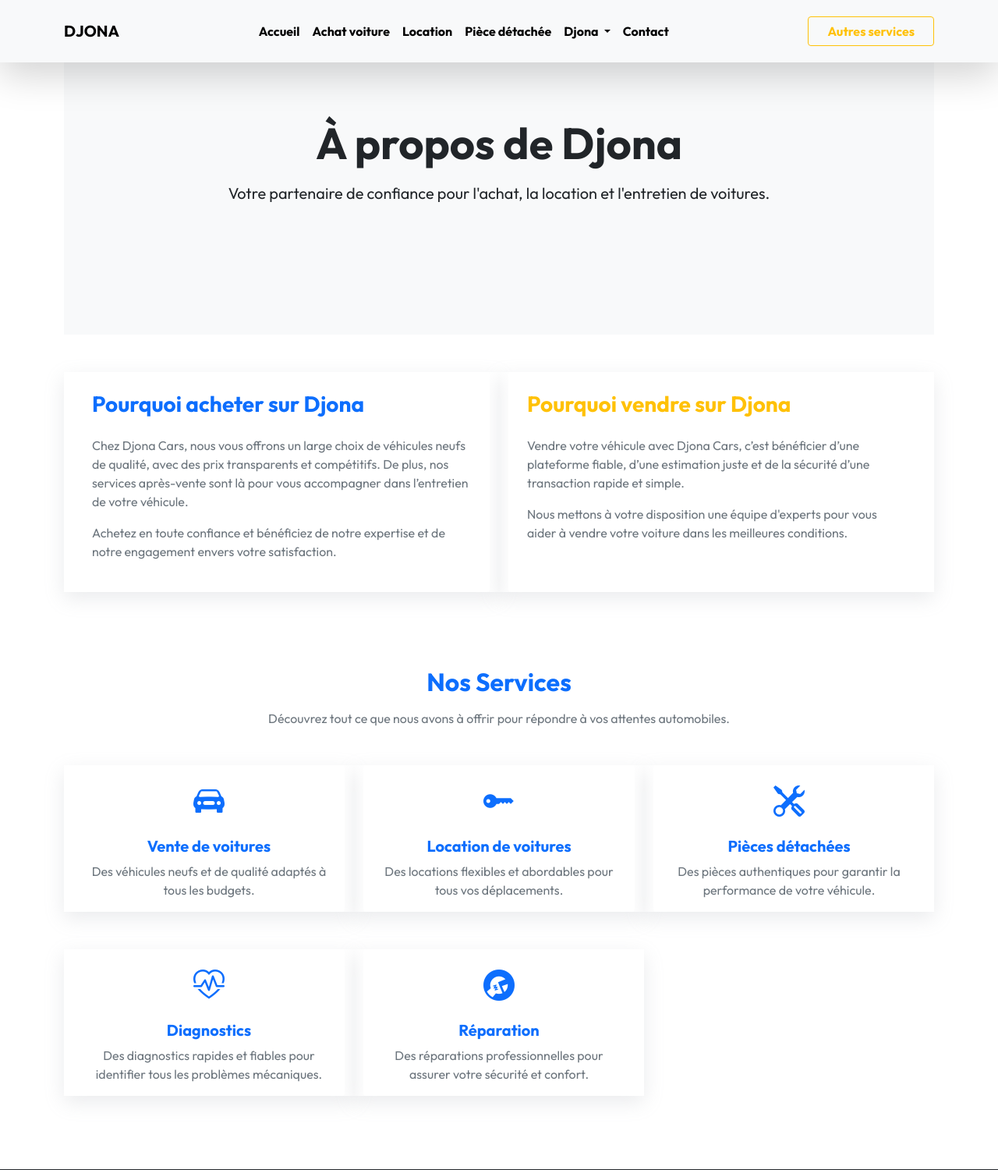
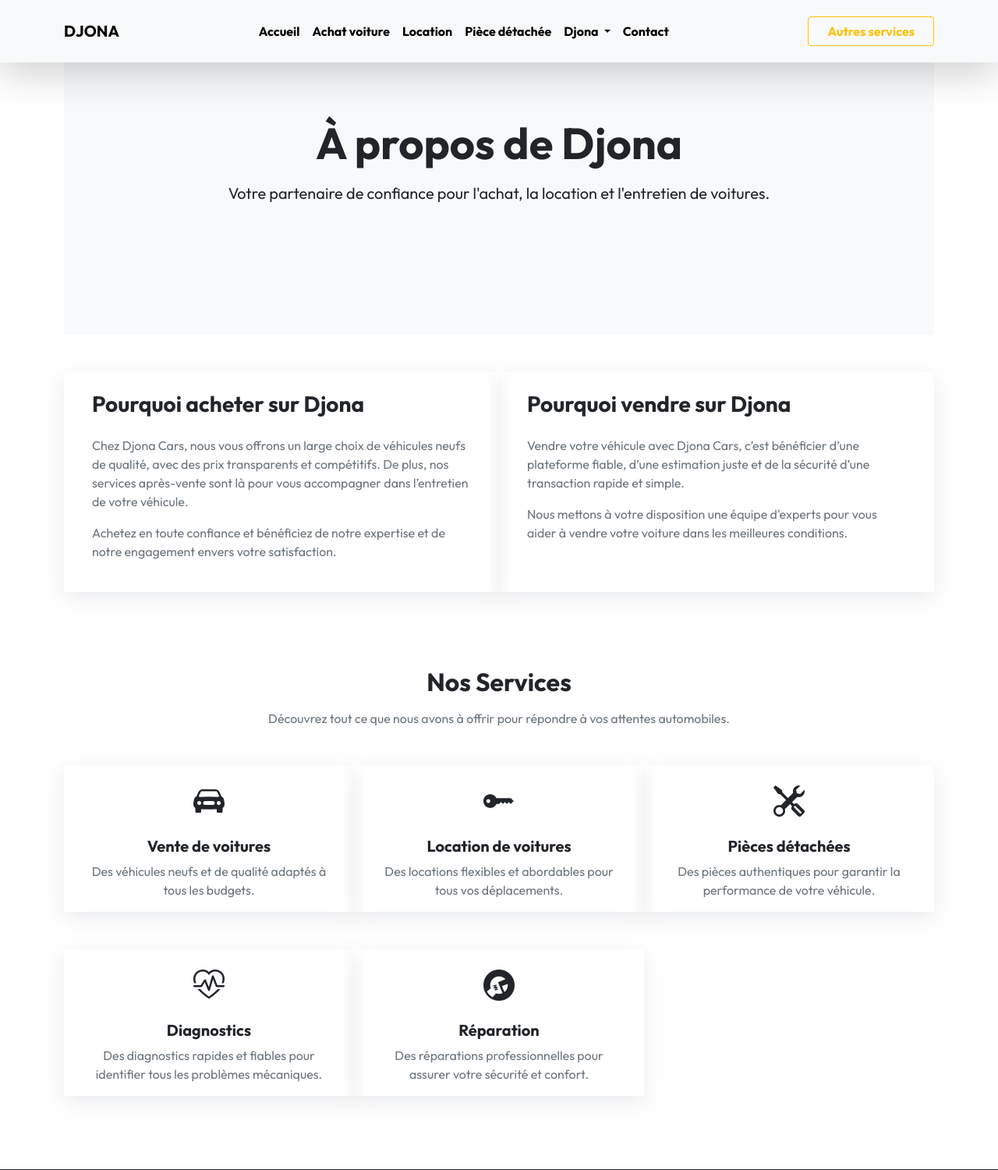
Before and after one commit to Zizou897/djoona, a Django app: page /about in a window 1280 px wide. Shown: the top 1500 px of the page at 78% size. Run offline with Django 5.2, Linux system fonts and the light colour scheme; some libraries are stand-ins or nearby versions; some web fonts are replaced.

Commit message:
mise a jour 20

```diff
--- a/djona_admin/templates/about.html
+++ b/djona_admin/templates/about.html
@@ -15,7 +15,7 @@
                 <div class="row">
                     <div class="col-md-6 mb-4" id="mission_card">
                         <div class="card border-0 p-4">
-                            <h3 class="fw-bold text-primary">Pourquoi acheter sur Djona</h3>
+                            <h3 class="fw-bold">Pourquoi acheter sur Djona</h3>
                             <p class="text-muted mt-3">Chez Djona Cars, nous vous offrons un large choix de véhicules neufs de qualité, avec des prix transparents et compétitifs. De plus, nos services après-vente sont là pour vous accompagner dans l’entretien de votre véhicule.</p>
                             <p class="text-muted">Achetez en toute confiance et bénéficiez de notre expertise et de notre engagement envers votre satisfaction.</p>
                         </div>
@@ -23,7 +23,7 @@
 
                     <div class="col-md-6 mb-4" id="mission_card">
                         <div class="card border-0 p-4">
-                            <h3 class="fw-bold text-warning">Pourquoi vendre sur Djona</h3>
+                            <h3 class="fw-bold">Pourquoi vendre sur Djona</h3>
                             <p class="text-muted mt-3">Vendre votre véhicule avec Djona Cars, c’est bénéficier d’une plateforme fiable, d’une estimation juste et de la sécurité d’une transaction rapide et simple.</p>
                             <p class="text-muted">Nous mettons à votre disposition une équipe d'experts pour vous aider à vendre votre voiture dans les meilleures conditions.</p>
                         </div>
@@ -36,7 +36,7 @@
         <!-- Services Section -->
         <section class="py-4">
             <div class="container text-center">
-                <h2 class="fw-bold text-primary">Nos Services</h2>
+                <h2 class="fw-bold">Nos Services</h2>
                 <p class="text-muted mt-3">Découvrez tout ce que nous avons à offrir pour répondre à vos attentes automobiles.</p>
                 <div class="row mt-5">
                     <!-- Vente de voitures -->
@@ -44,9 +44,9 @@
                         <div class="card border-0">
                             <div class="card-body text-center">
                                 <div class="mb-3">
-                                    <i class="bi bi-car-front-fill text-primary" style="font-size: 2.5rem;"></i>
+                                    <i class="bi bi-car-front-fill" style="font-size: 2.5rem;"></i>
                                 </div>
-                                <h5 class="card-title text-primary fw-bold">Vente de voitures</h5>
+                                <h5 class="card-title fw-bold">Vente de voitures</h5>
                                 <p class="card-text text-muted">Des véhicules neufs et de qualité adaptés à tous les budgets.</p>
                             </div>
                         </div>
@@ -56,9 +56,9 @@
                         <div class="card border-0">
                             <div class="card-body text-center">
                                 <div class="mb-3">
-                                    <i class="bi bi-key-fill text-primary" style="font-size: 2.5rem;"></i>
+                                    <i class="bi bi-key-fill" style="font-size: 2.5rem;"></i>
                                 </div>
-                                <h5 class="card-title text-primary fw-bold">Location de voitures</h5>
+                                <h5 class="card-title fw-bold">Location de voitures</h5>
                                 <p class="card-text text-muted">Des locations flexibles et abordables pour tous vos déplacements.</p>
                             </div>
                         </div>
@@ -68,9 +68,9 @@
                         <div class="card border-0">
                             <div class="card-body text-center">
                                 <div class="mb-3">
-                                    <i class="bi bi-tools text-primary" style="font-size: 2.5rem;"></i>
+                                    <i class="bi bi-tools" style="font-size: 2.5rem;"></i>
                                 </div>
-                                <h5 class="card-title text-primary fw-bold">Pièces détachées</h5>
+                                <h5 class="card-title fw-bold">Pièces détachées</h5>
                                 <p class="card-text text-muted">Des pièces authentiques pour garantir la performance de votre véhicule.</p>
                             </div>
                         </div>
@@ -82,9 +82,9 @@
                         <div class="card border-0">
                             <div class="card-body text-center">
                                 <div class="mb-3">
-                                    <i class="bi bi-heart-pulse text-primary" style="font-size: 2.5rem;"></i>
+                                    <i class="bi bi-heart-pulse" style="font-size: 2.5rem;"></i>
                                 </div>
-                                <h5 class="card-title text-primary fw-bold">Diagnostics</h5>
+                                <h5 class="card-title fw-bold">Diagnostics</h5>
                                 <p class="card-text text-muted">Des diagnostics rapides et fiables pour identifier tous les problèmes mécaniques.</p>
                             </div>
                         </div>
@@ -94,9 +94,9 @@
                         <div class="card border-0">
                             <div class="card-body text-center">
                                 <div class="mb-3">
-                                    <i class="bi bi-wrench-adjustable-circle-fill text-primary" style="font-size: 2.5rem;"></i>
+                                    <i class="bi bi-wrench-adjustable-circle-fill" style="font-size: 2.5rem;"></i>
                                 </div>
-                                <h5 class="card-title text-primary fw-bold">Réparation</h5>
+                                <h5 class="card-title fw-bold">Réparation</h5>
                                 <p class="card-text text-muted">Des réparations professionnelles pour assurer votre sécurité et confort.</p>
                             </div>
                         </div>
--- a/djona_admin/views.py
+++ b/djona_admin/views.py
@@ -204,23 +204,23 @@ def searchCar(request):
 
     filtres = Q()
     if marque:
-        filtres &= Q(marque__exact=marque)
-        if not Produit.objects.filter(marque__exact=marque).exists():
+        filtres &= Q(marque__iexact=marque)
+        if not Produit.objects.filter(marque__iexact=marque).exists():
             error_messages['marque'] = f"Aucune marque ne correspond à '{marque}'."
 
     if carrosserie:
-        filtres &= Q(type__exact=carrosserie)
-        if not Produit.objects.filter(type__exact=carrosserie).exists():
+        filtres &= Q(type__iexact=carrosserie)
+        if not Produit.objects.filter(type__iexact=carrosserie).exists():
             error_messages['type'] = f"Aucun type de carrosserie ne correspond à '{carrosserie}'."
 
     if boite:
-        filtres &= Q(transmission__exact=boite)
-        if not Produit.objects.filter(transmission__exact=boite).exists():
+        filtres &= Q(transmission__iexact=boite)
+        if not Produit.objects.filter(transmission__iexact=boite).exists():
             error_messages['transmission'] = f"Aucune transmission ne correspond à '{boite}'."
 
     if carburant:
-        filtres &= Q(carburant__exact=carburant)
-        if not Produit.objects.filter(carburant__exact=carburant).exists():
+        filtres &= Q(carburant__iexact=carburant)
+        if not Produit.objects.filter(carburant__iexact=carburant).exists():
             error_messages['carburant'] = f"Aucun carburant ne correspond à '{carburant}'."
 
     produits = Produit.objects.filter(filtres) if filtres else Produit.objects.all()
@@ -239,7 +239,7 @@ def searchCar(request):
     unique_carburants = Produit.objects.values_list('carburant', flat=True).distinct()
 
     context = {
-        'produits': produits,
+        'produits': page_obj.object_list,
         'message': message,
         'error_messages': error_messages,
         "is_location_page": False,
```
Also changed, not shown: djona_admin/templates/layout/product_card.html (+6 -13 lines), djona_admin/templates/layout/product_card_location.html (+6 -13 lines), djona_admin/templates/layout/recherche_card.html (+4 -5 lines).
